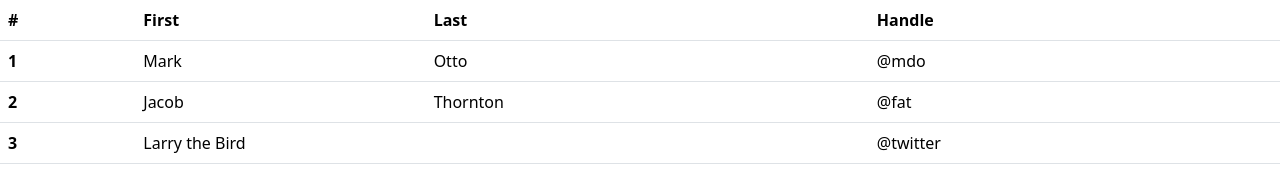
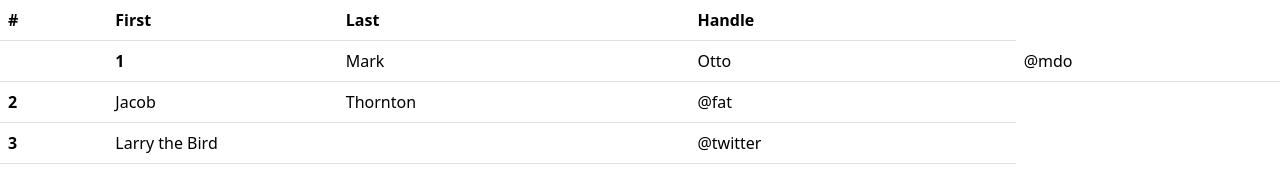
Before and after one commit to Alvarofr09/Clase-JS, a plain HTML site: page bbdd/crud-node-js/client/index.html in a window 1280 px wide. Drawn offline with nearby package versions, Linux system fonts and the light colour scheme.

Commit message:
Hola.commitMessage

```diff
--- a/bbdd/crud-node-js/client/index.html
+++ b/bbdd/crud-node-js/client/index.html
@@ -22,12 +22,12 @@
 				</tr>
 			</thead>
 			<tbody>
-				<tr>
+				<td>
 					<th scope="row">1</th>
 					<td>Mark</td>
 					<td>Otto</td>
 					<td>@mdo</td>
-				</tr>
+				</td>
 				<tr>
 					<th scope="row">2</th>
 					<td>Jacob</td>
```
